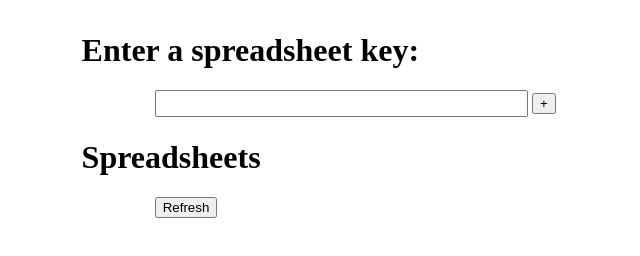
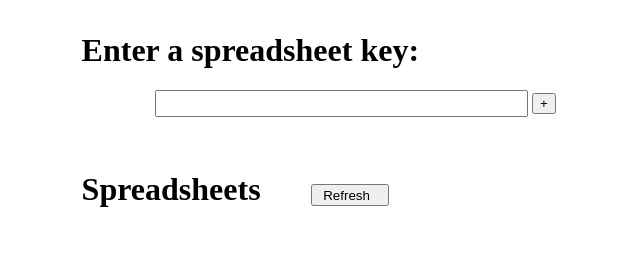
Before and after one commit to kellyaj/doctest, a website: page index.html in a window 1280 px wide. Shown: the whole page, without its empty margins (0-640 px from the left). Drawn offline with Linux system fonts and the light colour scheme; no server answers.

Commit message:
inlines title elementss

```diff
--- a/index.html
+++ b/index.html
@@ -11,9 +11,9 @@
       <button data-id="input-button">+</button>
     </div>
 
-    <div class="title">
-      <h1>Spreadsheets</h1>
-      <button class="refresh" data-id="refresh">Refresh</button>
+    <div>
+      <h1 class="title">Spreadsheets</h1>
+      <button class="refresh title" data-id="refresh">Refresh</button>
     </div>
     <div data-id="sheets" class="center"></div>
 
--- a/styles/main.css
+++ b/styles/main.css
@@ -2,6 +2,10 @@
   height: 2em;
   width: 28em;
   margin-left: 11em;
+}
+
+.enter-key {
+  margin-left: 2.3em;
 }
 
 .header-row {
@@ -19,17 +23,22 @@
   margin-left: 7.6em;
 }
 
-h1 {
-  margin-left: 2.3em;
+.remove-sheet {
+  margin: 0 2em 0 0;
 }
+
 
 .enter-key {
   margin-top: 1em;
 }
 
 .title {
+  display: inline;
+  padding: 0 0.5em 0 0;
+  margin: 5em 0 0 2.3em;
 }
 
 .refresh {
-  margin-left: 11em;
+  width: 5.8em;
+  height: 1.7em;
 }
```
